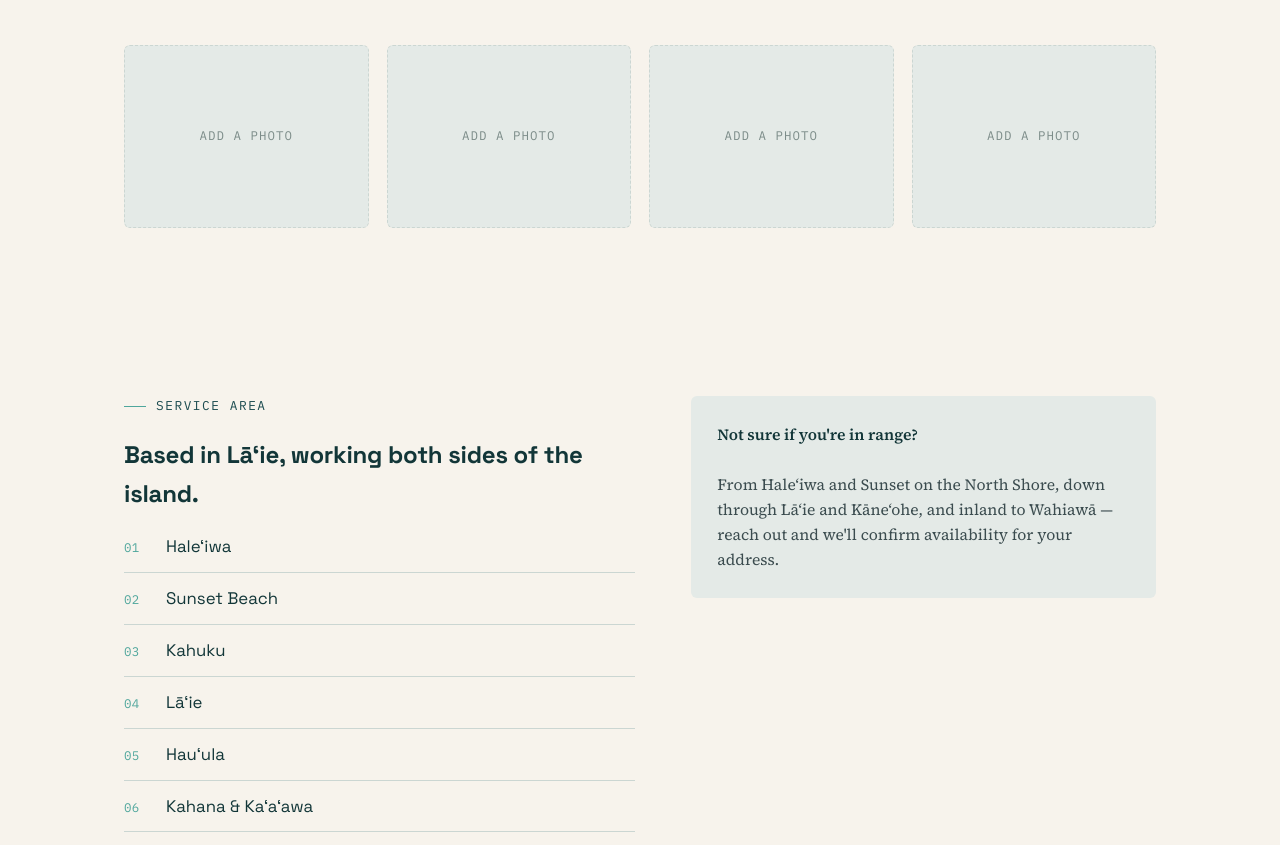
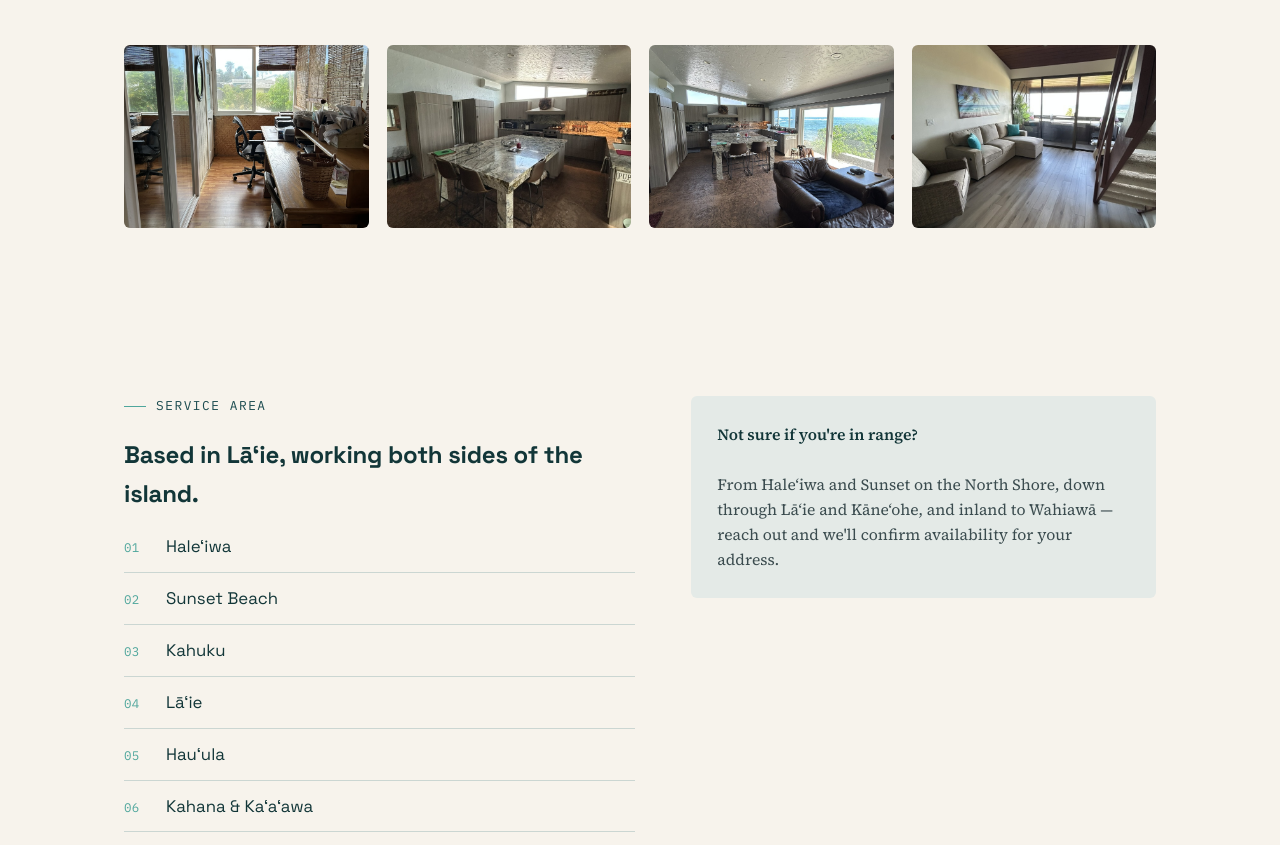
Before and after one commit to jacksandberg21/LumiCleaning, a plain HTML site: page index.html in a window 1280 px wide. Shown: the part 1748-2593 px from the top of the page. Drawn offline with Linux system fonts and the light colour scheme.

Commit message:
added pics

```diff
--- a/index.html
+++ b/index.html
@@ -84,7 +84,7 @@
       1. Put your image file in an "images" folder next to this HTML file
          (e.g. images/clean-1.jpg)
       2. Replace a <div class="gallery-placeholder">...</div> block below with:
-         <img class="gallery-photo" src="images/clean-1.jpg" alt="Describe the space here">
+         <img class="gallery-photo" src="images/clean-1.jpg"> alt="Describe the space here">
     You can add or remove blocks freely — the grid adjusts automatically.
   -->
   <section class="gallery" id="work">
@@ -95,10 +95,10 @@
         <p>Photos from real turnovers and cleans across the North Shore and Windward side.</p>
       </div>
       <div class="gallery-grid">
-        <div class="gallery-placeholder"><span>Add a photo</span></div>
-        <div class="gallery-placeholder"><span>Add a photo</span></div>
-        <div class="gallery-placeholder"><span>Add a photo</span></div>
-        <div class="gallery-placeholder"><span>Add a photo</span></div>
+        <img class="gallery-photo" src="clean1.jpg">
+        <img class="gallery-photo" src="clean2.jpg">
+        <img class="gallery-photo" src="clean3.jpg">
+        <img class="gallery-photo" src="clean4.jpg">
       </div>
     </div>
   </section>
```
